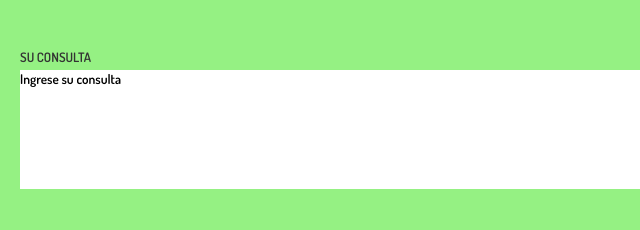
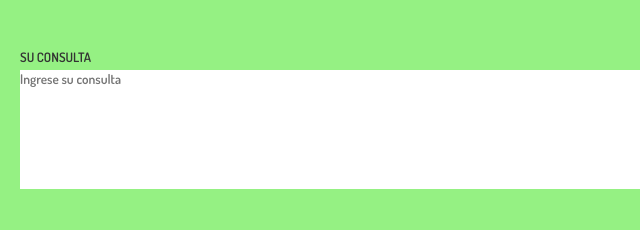
Before and after one commit to juliannavarrete91/main, a plain HTML site: page Contactanos.html in a window 1280 px wide. Shown: the part 489-719 px from the top of the page, 0-640 px from the left. Drawn offline with Linux system fonts and the light colour scheme.

Commit message:
Update Contactanos.html

```diff
--- a/Contactanos.html
+++ b/Contactanos.html
@@ -76,7 +76,7 @@
         </div>
         <div class="col2">
             <label>Su consulta </label>
-            <textarea cols="30" rows="7" name="comentarios" required>Ingrese su consulta</textarea>
+            <textarea cols="30" rows="7" name="comentarios" placeholder="Ingrese su consulta" required></textarea>
             <br>
             <br>
             <input type="checkbox" name="recibir_info" checked> Deseo recibir notificación de las
```
